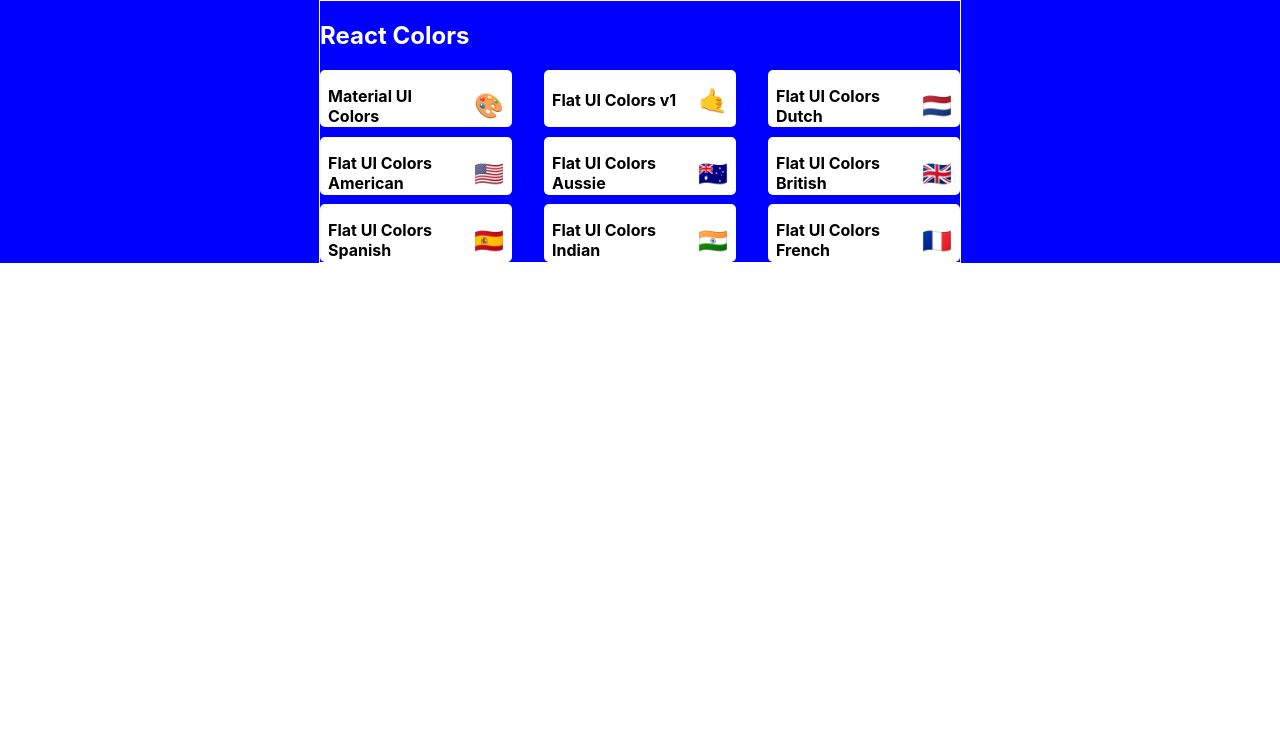
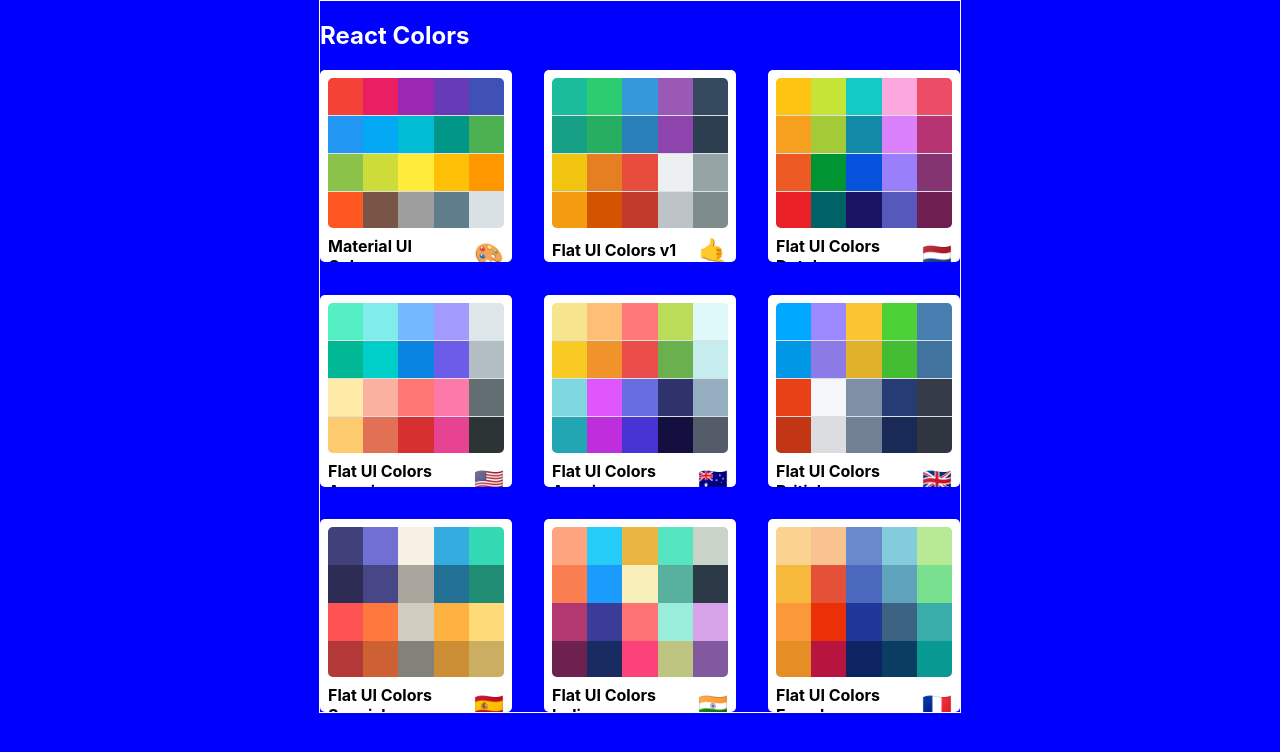
Before and after one commit to dRoysch/color-project, a React (Create React App) app: page / in a window 1280 px wide. Shown: the top 752 px of the page. Built offline with nearby package versions, Linux system fonts and the light colour scheme.

Commit message:
Add more style to MiniPalette

```diff
--- a/src/MiniPalette.js
+++ b/src/MiniPalette.js
@@ -13,10 +13,13 @@
             cursor: 'pointer',
             border: '1px solid black'
         }
-
     },
     colors: {
-        backgroundColor: 'grey'
+        backgroundColor: '#dae1e4',
+        height: '150px',
+        width: '100%',
+        borderRadius: '5px',
+        overflow: 'hidden'
     },
     title: {
         display: 'flex',
@@ -31,14 +34,32 @@
     emoji: {
         marginLeft: '0.5rem',
         fontSize: '1.5rem'
+    },
+    miniColor: {
+        height: '25%',
+        width: '20%',
+        display: 'inline-block',
+        margin: '0 auto',
+        position: 'relative',
+        marginBottom: '-3.5px'
     }
 }
 
 function MiniPalette(props){
-    const { classes, paletteName, emoji } = props;
+    const { classes, paletteName, emoji, colors } = props;
+    const miniColorBoxes = colors.map(color => (
+            <div
+            className={classes.miniColor}
+            style={{ backgroundColor: color.color }}
+            key={color.name}
+            />
+        ));
+
     return (
         <div className={classes.root}>
-            <div className={classes.colors} />
+            <div className={classes.colors}>
+                {miniColorBoxes}
+            </div>
             <h5 className={classes.title}>
             {paletteName}
             <span className={classes.emoji}>{emoji}</span>
--- a/src/PaletteList.js
+++ b/src/PaletteList.js
@@ -7,7 +7,7 @@
 const styles = {
     root: {
         backgroundColor: 'blue',
-        height: '100%',
+        height: '100vh',
         display: 'flex',
         alignItems: 'flex-start',
         justifyContent: 'center'
```
